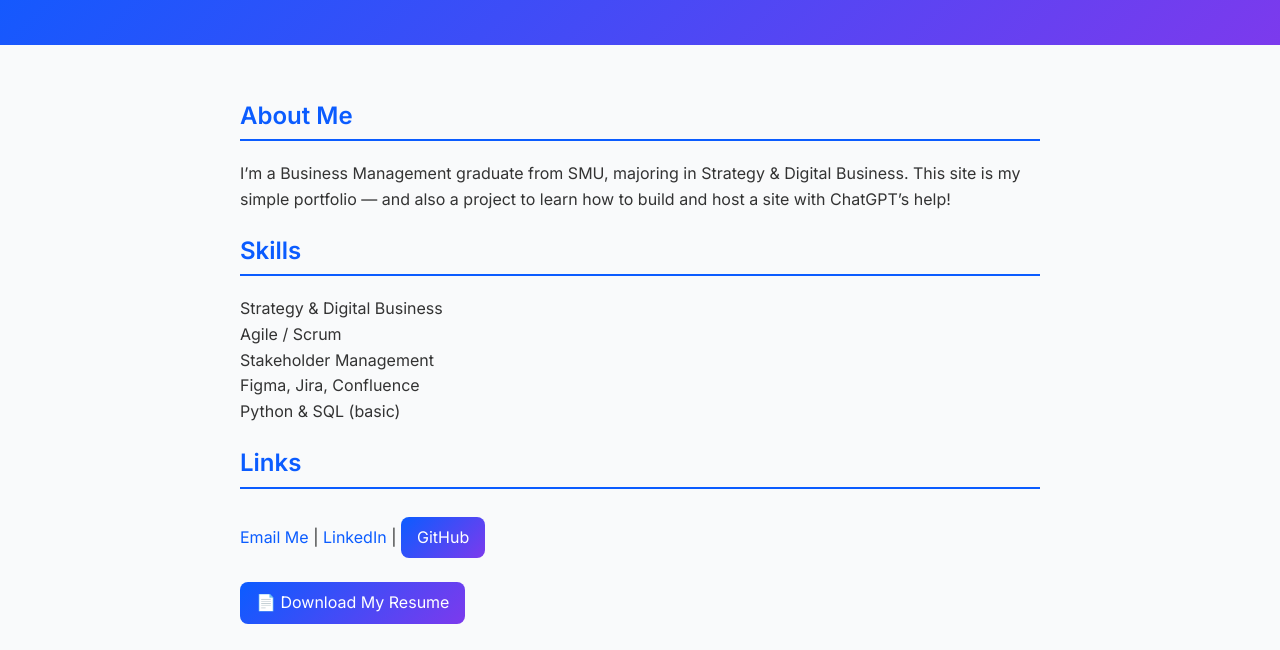
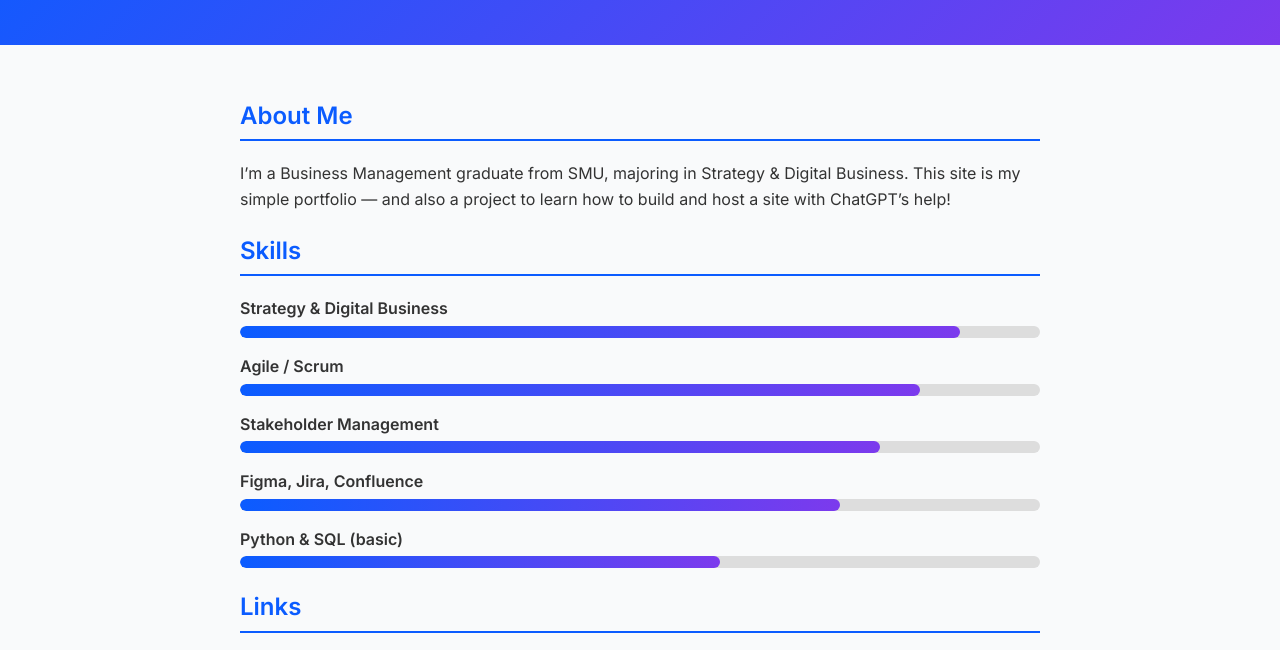
Before and after one commit to gabrieleongsy/gabrieleongsy.github.io, a plain HTML site: page index.html in a window 1280 px wide. Shown: the part 128-778 px from the top of the page. Drawn offline with Linux system fonts and the light colour scheme.

Commit message:
skill bar

```diff
--- a/style.css
+++ b/style.css
@@ -67,3 +67,34 @@ footer {
   padding: 1rem;
   margin-top: 2rem;
 }
+
+/* Skill bars */
+.skill {
+  margin: 1rem 0;
+}
+
+.skill span {
+  font-weight: 600;
+  display: block;
+  margin-bottom: 0.25rem;
+}
+
+.bar {
+  background: #ddd;
+  border-radius: 20px;
+  overflow: hidden;
+  height: 12px;
+}
+
+.fill {
+  background: linear-gradient(90deg, #0b5cff, #7c3aed);
+  height: 100%;
+  width: 0;
+  border-radius: 20px;
+  animation: grow 2s forwards;
+}
+
+@keyframes grow {
+  from { width: 0; }
+  to { width: var(--level); }
+}
```
